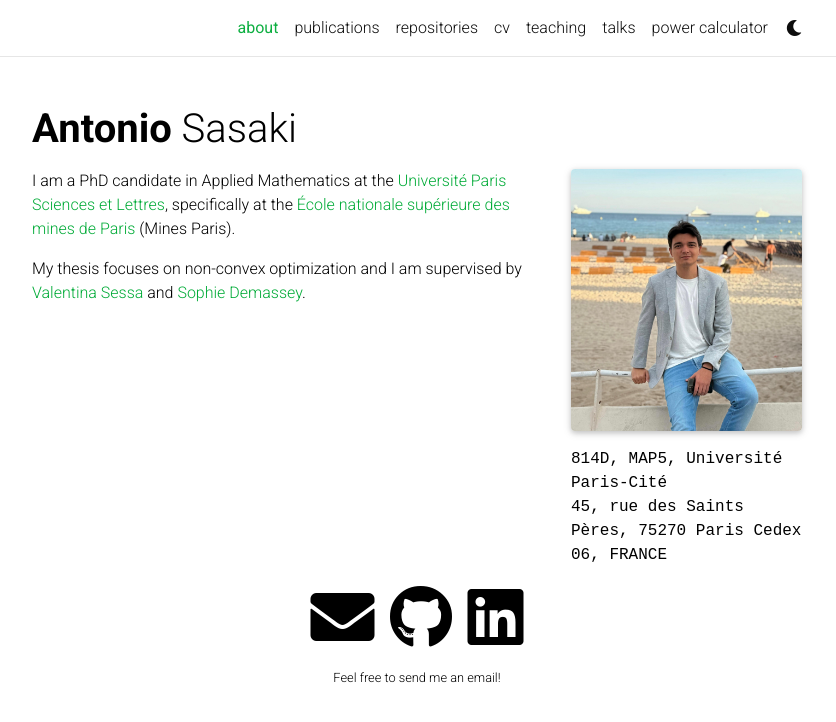
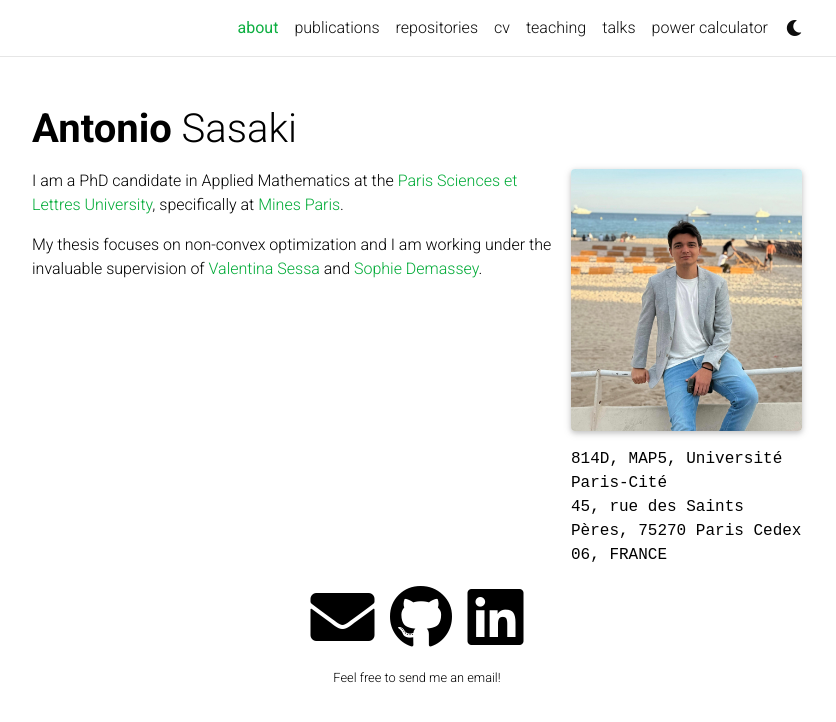
Before and after one commit to antoniosasaki/antoniosasaki.github.io, a Jekyll site: the page built from _pages/about.md, in a window 1280 px wide. Shown: the top 722 px of the page, without its empty margins (223-1059 px from the left). Built offline with Jekyll 4.4.1, drawn with Linux system fonts in a browser that asks for light colours; full-size pictures stand in for the smaller copies a plugin makes; comment, search, counter and statistics services are not loaded; a style sheet for code colours, icons or effects is not loaded.

Commit message:
Update about.md for clarity and wording improvements

```diff
--- a/_pages/about.md
+++ b/_pages/about.md
@@ -16,6 +16,6 @@ selected_papers: false # includes a list of papers marked as "selected={true}"
 social: true  # includes social icons at the bottom of the page
 ---
 
-I am a PhD candidate in Applied Mathematics at the [Université Paris Sciences et Lettres](https://en.wikipedia.org/wiki/Paris_Sciences_et_Lettres_University), specifically at the [École nationale supérieure des mines de Paris](https://en.wikipedia.org/wiki/Mines_Paris_%E2%80%93_PSL) (Mines Paris).
+I am a PhD candidate in Applied Mathematics at the [Paris Sciences et Lettres University](https://en.wikipedia.org/wiki/Paris_Sciences_et_Lettres_University), specifically at [Mines Paris](https://en.wikipedia.org/wiki/Mines_Paris_%E2%80%93_PSL).
 
-My thesis focuses on non-convex optimization and I am supervised by [Valentina Sessa](https://sites.google.com/site/sessavalentina) and [Sophie Demassey](https://sofdem.github.io/).
+My thesis focuses on non-convex optimization and I am working under the invaluable supervision of [Valentina Sessa](https://sites.google.com/site/sessavalentina) and [Sophie Demassey](https://sofdem.github.io/).
```
